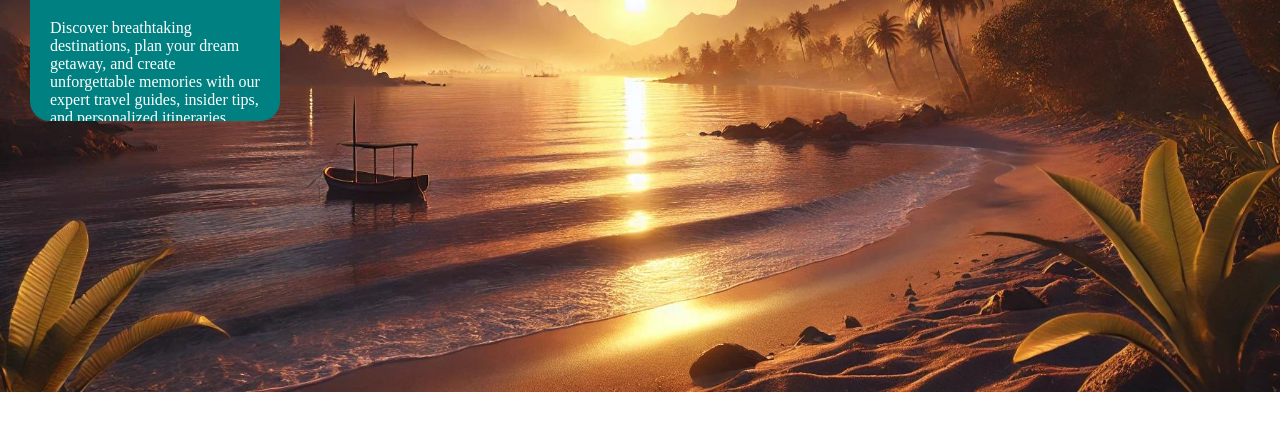
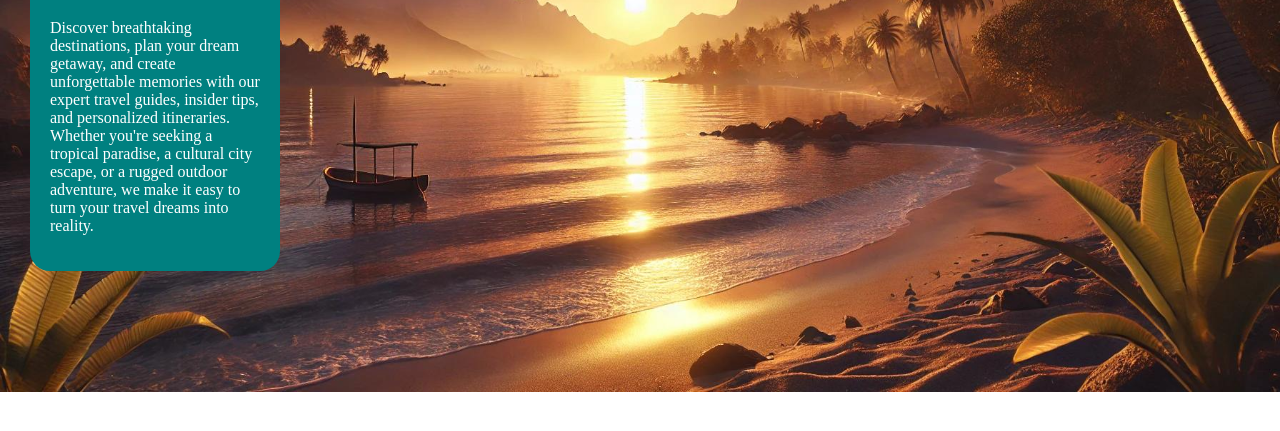
Before and after one commit to jacob-w94/jwtravelRecommendation, a plain HTML site: page index.html in a window 1280 px wide. Shown: the part 339-770 px from the top of the page. Drawn offline with Linux system fonts and the light colour scheme.

```diff
--- a/travel_recommendation.css
+++ b/travel_recommendation.css
@@ -182,8 +182,8 @@ form input[type="submit"]:hover {
   padding: 20px;
   margin: 30px;
   border-radius: 20px;
-  min-height: 300px;
-  max-height: 350px;
+  height: 500px;
+  min-height: 500px;
   box-sizing: border-box;
-  overflow-y: auto;
+  overflow: hidden;
 }
--- a/travel_recommendation.js
+++ b/travel_recommendation.js
@@ -1,8 +1,6 @@
 var globalVariable;
 async function searchButton() {
   const searchResults = await getUserData();
-  console.log(searchResults);
-  console.log(searchResults.length);
   globalVariable = searchResults;
 
   document.getElementById("cardNumber0").style.display = "none";
```
